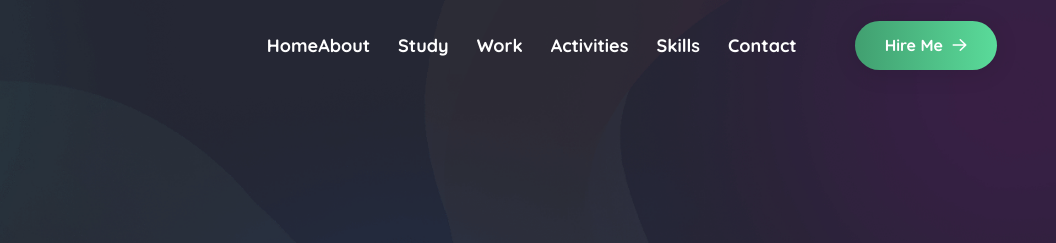
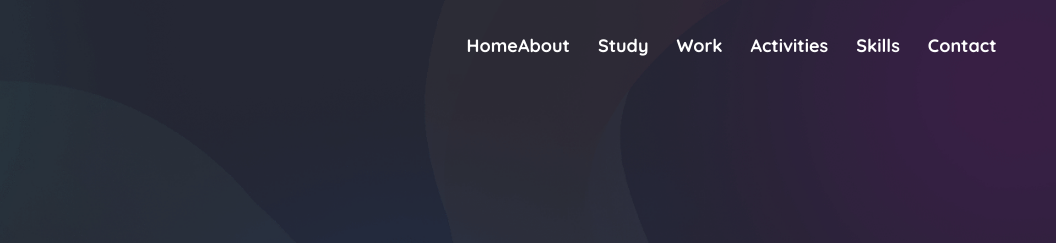
Before and after one commit to Johan-Gomez09/MIPORTAFOLIO-JOHAN, a plain HTML site: page live.themewild.com/porex/about.html in a window 1280 px wide. Shown: the top 243 px of the page, 224-1280 px from the left. Drawn offline with Linux system fonts and the light colour scheme.

Commit message:
Update about.html

```diff
--- a/live.themewild.com/porex/about.html
+++ b/live.themewild.com/porex/about.html
@@ -109,11 +109,6 @@
                             </li>
                             <li class="nav-item"><a class="nav-link" href="contact.html">Contact</a></li>
                         </ul>
-                        <div class="header-nav-right">
-                            <div class="header-btn">
-                                <a href="#" class="theme-btn mt-2">Hire Me <i class="far fa-arrow-right"></i></a>
-                            </div>
-                        </div>
                     </div>
                 </div>
             </nav>
```
